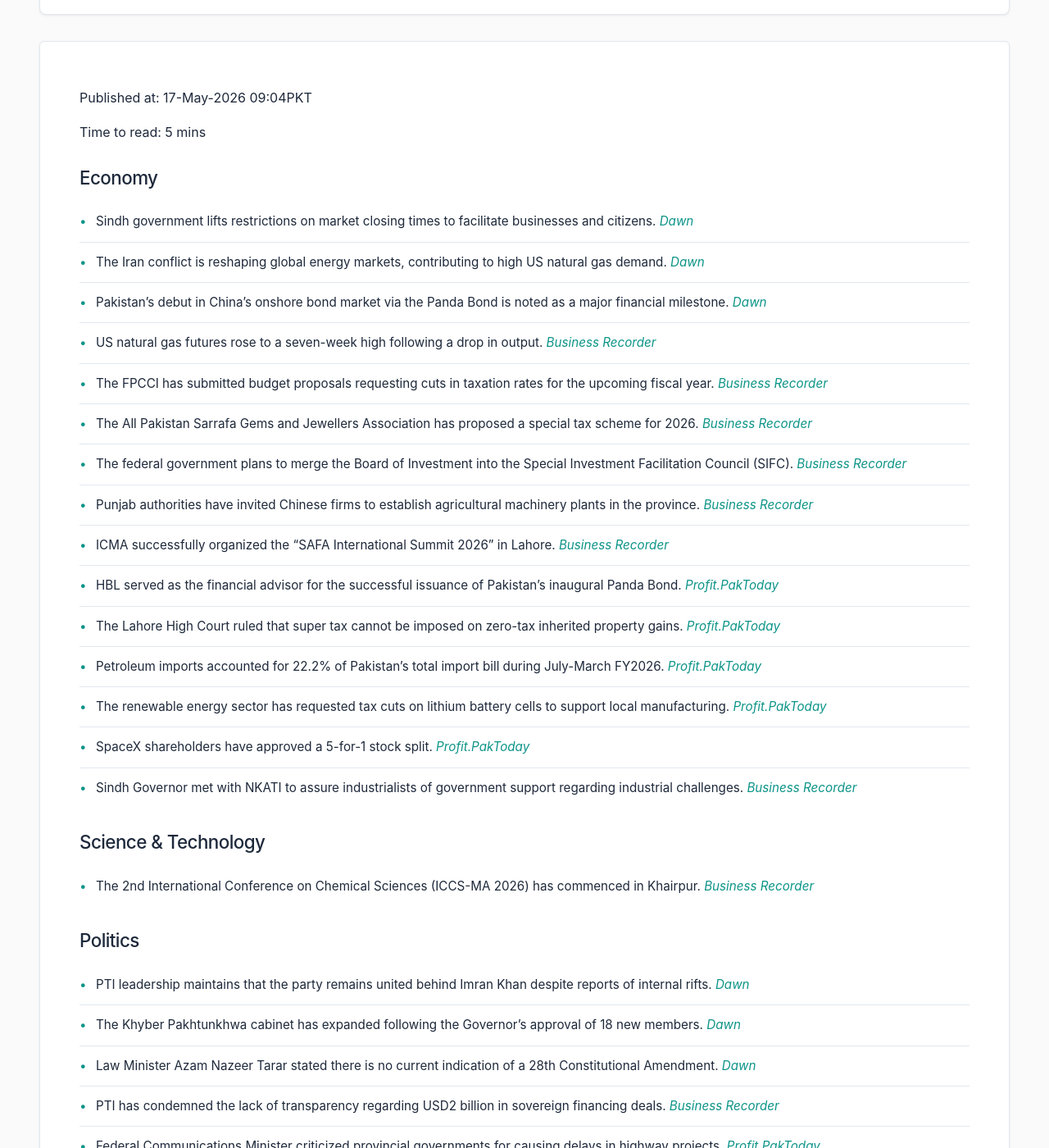
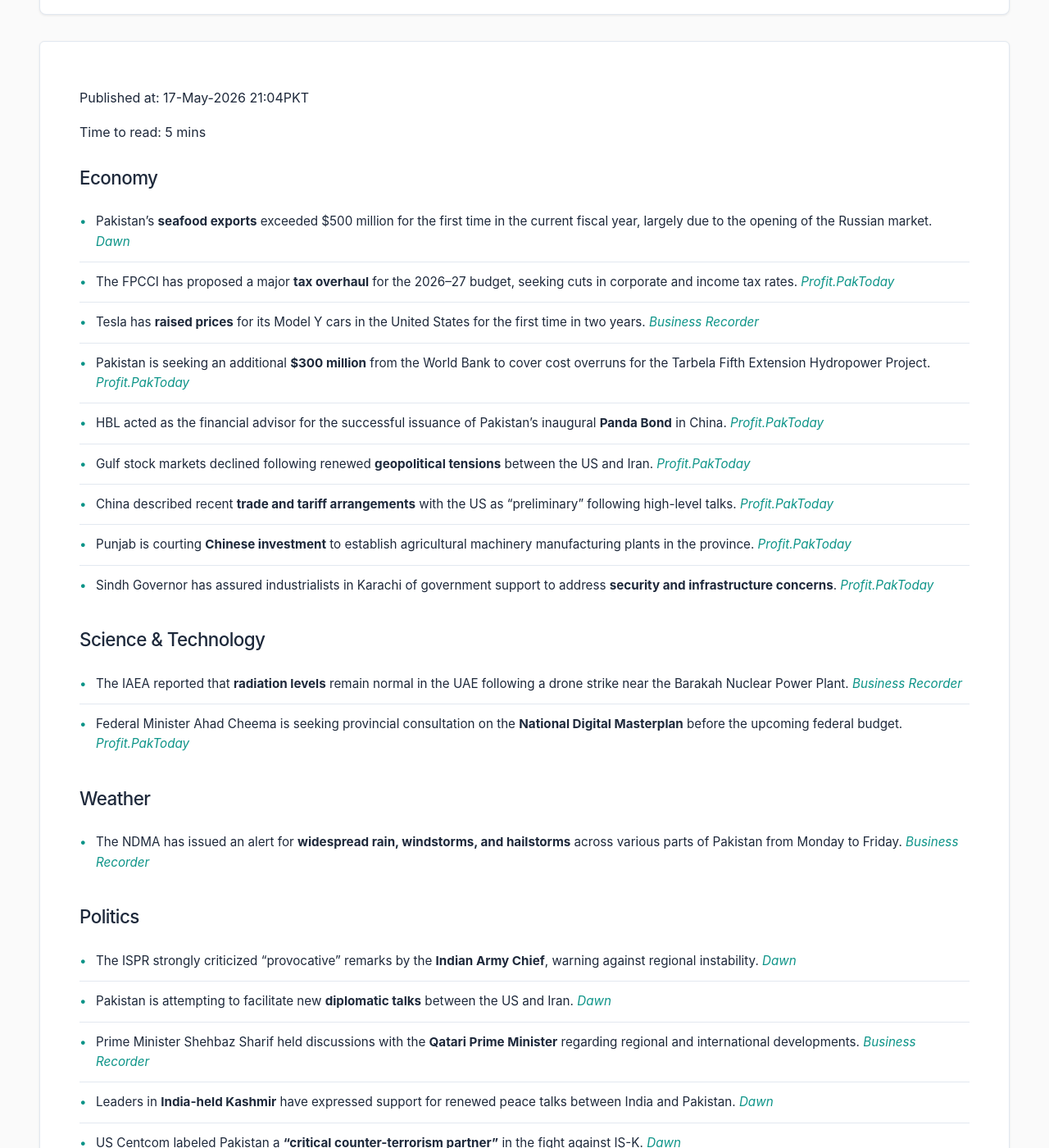
Before and after one commit to zsubzwary/news, a Jekyll site: the page built from en/index.md, in a window 1280 px wide and 1400 px high, scrolled down 209 px. Shown: the whole window at 82% size. Built offline with Jekyll 4.4.1, drawn with Linux system fonts in a browser that asks for light colours; some web fonts are replaced; comment, search, counter and statistics services are not loaded; some of the changed text lies outside the part shown.

Commit message:
DateTime; 2026-05-17T16:04:48.435Z

```diff
--- a/en/index.md
+++ b/en/index.md
@@ -4,71 +4,66 @@ title: Pakistan News Briefing
 lang: en
 ---
 
-Published at: 17-May-2026 09:04PKT
+Published at: 17-May-2026 21:04PKT
 
 Time to read: 5 mins
 
 ### Economy
-- Sindh government lifts restrictions on market closing times to facilitate businesses and citizens. *[Dawn](https://www.dawn.com/news/2000676/sindh-lifts-curbs-on-market-timings-minister-says-step-taken-to-facilitate-businesses-citizens)*
-- The Iran conflict is reshaping global energy markets, contributing to high US natural gas demand. *[Dawn](https://www.dawn.com/news/2000744/iran-conflict-reshapes-energy-markets-as-us-gas-demand-surges)*
-- Pakistan's debut in China's onshore bond market via the Panda Bond is noted as a major financial milestone. *[Dawn](https://www.dawn.com/news/2000818/situationer-panda-bond-financial-breathing-space-or-catalyst-for-reform?)*
-- US natural gas futures rose to a seven-week high following a drop in output. *[Business Recorder](https://www.brecorder.com/news/40421451/us-natural-gas-futures-climb-as-output-drops)*
-- The FPCCI has submitted budget proposals requesting cuts in taxation rates for the upcoming fiscal year. *[Business Recorder](https://www.brecorder.com/news/40421456/budget-proposals-fpcci-demands-cut-in-taxation-rates)*
-- The All Pakistan Sarrafa Gems and Jewellers Association has proposed a special tax scheme for 2026. *[Business Recorder](https://www.brecorder.com/news/40421463/jewellers-association-proposes-special-tax-scheme-for-2026)*
-- The federal government plans to merge the Board of Investment into the Special Investment Facilitation Council (SIFC). *[Business Recorder](https://www.brecorder.com/news/40421466/govt-moves-to-merge-boi-into-sifc)*
-- Punjab authorities have invited Chinese firms to establish agricultural machinery plants in the province. *[Business Recorder](https://www.brecorder.com/news/40421467/chinese-firms-urged-to-set-up-agri-machinery-plants-in-punjab)*
-- ICMA successfully organized the "SAFA International Summit 2026" in Lahore. *[Business Recorder](https://www.brecorder.com/news/40421468/icma-holds-safa-international-summit-2026)*
-- HBL served as the financial advisor for the successful issuance of Pakistan's inaugural Panda Bond. *[Profit.PakToday](https://profit.pakistantoday.com.pk/2026/05/16/hbl-plays-a-leading-role-in-the-inaugural-panda-bond-issuance/)*
-- The Lahore High Court ruled that super tax cannot be imposed on zero-tax inherited property gains. *[Profit.PakToday](https://profit.pakistantoday.com.pk/2026/05/16/lahore-high-court-rules-super-tax-cannot-apply-to-zero-tax-inherited-property-gains/)*
-- Petroleum imports accounted for 22.2% of Pakistan's total import bill during July-March FY2026. *[Profit.PakToday](https://profit.pakistantoday.com.pk/2026/05/16/petroleum-imports-account-for-22-2-of-pakistans-import-bill-says-aurangzeb/)*
-- The renewable energy sector has requested tax cuts on lithium battery cells to support local manufacturing. *[Profit.PakToday](https://profit.pakistantoday.com.pk/2026/05/16/renewable-energy-sector-seeks-tax-cuts-on-lithium-battery-cells-to-support-local-manufacturing/)*
-- SpaceX shareholders have approved a 5-for-1 stock split. *[Profit.PakToday](https://profit.pakistantoday.com.pk/2026/05/16/spacex-shareholders-approve-5-for-1-stock-split-bloomberg-news-reports/)*
-- Sindh Governor met with NKATI to assure industrialists of government support regarding industrial challenges. *[Business Recorder](https://www.brecorder.com/news/40421461/governor-meets-nkati-body-industrialists-assured-of-govts-full-support-in-resolving-their-issues)*
+- Pakistan’s **seafood exports** exceeded $500 million for the first time in the current fiscal year, largely due to the opening of the Russian market. *[Dawn](https://www.dawn.com/news/2000847/seafood-exports-top-500-million)*
+- The FPCCI has proposed a major **tax overhaul** for the 2026–27 budget, seeking cuts in corporate and income tax rates. *[Profit.PakToday](https://profit.pakistantoday.com.pk/2026/05/17/fpcci-calls-for-major-tax-overhaul-in-budget-2026-27-seeks-cuts-in-corporate-and-income-rates/)*
+- Tesla has **raised prices** for its Model Y cars in the United States for the first time in two years. *[Business Recorder](https://www.brecorder.com/news/40421526/tesla-raises-prices-of-model-y-cars-in-the-us-for-the-first-time-in-two-years)*
+- Pakistan is seeking an additional **$300 million** from the World Bank to cover cost overruns for the Tarbela Fifth Extension Hydropower Project. *[Profit.PakToday](https://profit.pakistantoday.com.pk/2026/05/17/pakistan-seeks-300-million-more-from-world-bank-for-tarbela-fifth-hydropower-project/)*
+- HBL acted as the financial advisor for the successful issuance of Pakistan's inaugural **Panda Bond** in China. *[Profit.PakToday](https://profit.pakistantoday.com.pk/2026/05/16/hbl-plays-a-leading-role-in-the-inaugural-panda-bond-issuance/)*
+- Gulf stock markets declined following renewed **geopolitical tensions** between the US and Iran. *[Profit.PakToday](https://profit.pakistantoday.com.pk/2026/05/17/gulf-markets-slip-as-trump-iran-rhetoric-undermines-hopes-of-strait-of-hormuz-deal/)*
+- China described recent **trade and tariff arrangements** with the US as "preliminary" following high-level talks. *[Profit.PakToday](https://profit.pakistantoday.com.pk/2026/05/17/china-calls-us-trade-tariff-and-aircraft-understandings-preliminary-after-trump-xi-talks/)*
+- Punjab is courting **Chinese investment** to establish agricultural machinery manufacturing plants in the province. *[Profit.PakToday](https://profit.pakistantoday.com.pk/2026/05/17/punjab-courts-chinese-investment-in-farm-machinery-manufacturing/)*
+- Sindh Governor has assured industrialists in Karachi of government support to address **security and infrastructure concerns**. *[Profit.PakToday](https://profit.pakistantoday.com.pk/2026/05/17/sindh-governor-assures-action-on-karachi-industrial-issues-as-nkati-flags-security-and-infrastructure-concerns/)*
 
 ### Science & Technology
-- The 2nd International Conference on Chemical Sciences (ICCS-MA 2026) has commenced in Khairpur. *[Business Recorder](https://www.brecorder.com/news/40421462/2nd-iccs-ma-2026-begins-at-salu-khairpur)*
+- The IAEA reported that **radiation levels** remain normal in the UAE following a drone strike near the Barakah Nuclear Power Plant. *[Business Recorder](https://www.brecorder.com/news/40421532/iaea-says-uae-radiation-levels-normal-after-drone-strike-near-barakah-plant)*
+- Federal Minister Ahad Cheema is seeking provincial consultation on the **National Digital Masterplan** before the upcoming federal budget. *[Profit.PakToday](https://profit.pakistantoday.com.pk/2026/05/17/cheema-seeks-provincial-sign-off-on-national-digital-masterplan-before-budget/)*
+
+### Weather
+- The NDMA has issued an alert for **widespread rain, windstorms, and hailstorms** across various parts of Pakistan from Monday to Friday. *[Business Recorder](https://www.brecorder.com/news/40421531/ndma-warns-of-widespread-rain-windstorms-from-monday-to-friday)*
 
 ### Politics
-- PTI leadership maintains that the party remains united behind Imran Khan despite reports of internal rifts. *[Dawn](https://www.dawn.com/news/2000822/pti-says-all-united-behind-imran-as-insiders-claim-internal-rifts)*
-- The Khyber Pakhtunkhwa cabinet has expanded following the Governor's approval of 18 new members. *[Dawn](https://www.dawn.com/news/2000820/kp-cabinet-expands-as-governor-okays-summary)*
-- Law Minister Azam Nazeer Tarar stated there is no current indication of a 28th Constitutional Amendment. *[Dawn](https://www.dawn.com/news/2000722/law-minister-tarar-sees-no-indication-of-28th-amendment-for-now)*
-- PTI has condemned the lack of transparency regarding USD2 billion in sovereign financing deals. *[Business Recorder](https://www.brecorder.com/news/40421454/usd2bn-sovereign-financing-deals-pti-condemns-lack-of-transparency)*
-- Federal Communications Minister criticized provincial governments for causing delays in highway projects. *[Profit.PakToday](https://profit.pakistantoday.com.pk/2026/05/16/communications-minister-blames-provinces-for-delays-in-highway-projects/)*
+- The ISPR strongly criticized "provocative" remarks by the **Indian Army Chief**, warning against regional instability. *[Dawn](https://www.dawn.com/news/2000883/ispr-takes-exception-after-indian-army-chief-says-pakistan-should-decide-between-being-part-of-geography-or-not)*
+- Pakistan is attempting to facilitate new **diplomatic talks** between the US and Iran. *[Dawn](https://www.dawn.com/news/2000823/pakistan-makes-fresh-bid-to-revive-us-iran-talks)*
+- Prime Minister Shehbaz Sharif held discussions with the **Qatari Prime Minister** regarding regional and international developments. *[Business Recorder](https://www.brecorder.com/news/40421535/pm-shehbaz-qatari-counterpart-discuss-evolving-regional-situation)*
+- Leaders in **India-held Kashmir** have expressed support for renewed peace talks between India and Pakistan. *[Dawn](https://www.dawn.com/news/2000813/india-pakistan-dialogue-push-gains-steam-in-held-kashmir-too)*
+- US Centcom labeled Pakistan a **"critical counter-terrorism partner"** in the fight against IS-K. *[Dawn](https://www.dawn.com/news/2000930/pakistan-critical-counter-terrorism-partner-in-us-fight-against-is-k-centcom)*
+- Andhra Pradesh CM Chandrababu Naidu announced **financial incentives** for families having a third or fourth child to address population decline. *[Profit.PakToday](https://profit.pakistantoday.com.pk/2026/05/17/chandrababu-naidu-announces-%e2%82%b930000-%e2%82%b940000-incentives-for-third-and-fourth-child-as-india-debates-population-decline/)*
+- Republican Senator Cassidy has lost his **re-election bid** in a campaign linked to Trump retribution. *[ARY](https://arynews.tv/republican-senator-cassidy-loses-re-election-to-trump-retribution-campaign)*
 
 ### National
-- Alleged drug queenpin Anmol alias Pinky has been remanded into police custody. *[Dawn](https://www.dawn.com/news/2000709/alleged-drug-queenpin-anmol-remanded-into-police-custody-till-may-22-in-narcotics-case)*
-- A woman police constable and a poet were killed during attacks in Balochistan. *[Dawn](https://www.dawn.com/news/2000821/woman-cop-poet-killed-in-balochistan-attacks)*
-- The high failure rate in CSS examinations is attributed to inadequate preparation and competition. *[Dawn](https://www.dawn.com/news/2000737/minister-chalks-up-css-failure-rate-to-lack-of-preparation-competitive-nature-of-exam)*
-- The FIA is set to probe a recent raid conducted on a jewellery shop in Karachi's Sarafa Bazaar. *[Dawn](https://www.dawn.com/news/2000745/fia-to-probe-agency-raid-on-jewellery-shop-in-karachis-sarafa-bazaar)*
-- Police in Bannu reported killing five militants during a recent operation. *[Dawn](https://www.dawn.com/news/2000719/bannu-police-kill-five-militants-after-launching-operation-in-district)*
-- A court has sent accused drug smuggler 'Pinky' to jail. *[Business Recorder](https://www.brecorder.com/news/40421465/court-sends-accused-drug-smuggler-pinky-to-jail)*
-- Islamabad recorded over 40 incidents of crime, including vehicle thefts and robberies, in one week. *[Business Recorder](https://www.brecorder.com/news/40421471/capital-has-witnessed-over-40-incidents-of-crime-within-one-week)*
-- Prof Dr Sarwar Muhammad Khawaja has been conferred the Sitara-e-Imtiaz by the President. *[Business Recorder](https://www.brecorder.com/news/40421473/prof-dr-sarwar-muhammad-khawaja-given-sitara-e-imtiaz)*
+- The Ruet-i-Hilal Committee announced that **Eidul Azha** will be celebrated on May 27 following the sighting of the Zilhaj moon. *[Dawn](https://www.dawn.com/news/2000923/zilhaj-moon-sighted-eidul-azha-to-fall-on-may-27)*
+- The DGIP is set to introduce **nationwide home delivery** for passport applicants. *[Dawn](https://www.dawn.com/news/2000939/applicants-will-soon-have-the-option-to-get-passports-delivered-to-their-doorsteps-says-official)*
+- The NHMP has imposed a **ban on vehicles** loaded with sacrificial animals on motorways to prevent accidents. *[Dawn](https://www.dawn.com/news/2000929/entry-of-vehicles-loaded-with-sacrificial-animals-banned-on-motorways-ahead-of-eidul-azha)*
+- The KP Governor has expanded the **provincial cabinet**, swearing in five new ministers. *[Dawn](https://www.dawn.com/news/2000903/governor-kundi-administers-oath-to-5-new-kp-ministers)*
+- **Section 144** has been imposed in Quetta for one month due to security threats. *[Business Recorder](https://www.brecorder.com/news/40421534/section-144-imposed-in-quetta-for-one-month-amid-security-threat)*
+- The FIA arrested two individuals in Karachi for **impersonating government officials**. *[Dawn](https://www.dawn.com/news/2000896/fia-arrests-two-for-impersonating-government-officials-in-karachi)*
+- A woman police constable and a poet were **killed in targeted attacks** in Balochistan. *[Dawn](https://www.dawn.com/news/2000821/woman-cop-poet-killed-in-balochistan-attacks)*
+- **Traffic chaos** persists in Karachi despite the e-challan system due to dysfunctional signals and infrastructure issues. *[Dawn](https://www.dawn.com/news/2000760/e-challan-system-yet-to-bring-order-on-karachis-roads)*
 
 ### International
-- Pakistan has made a diplomatic effort to revive talks between the US and Iran. *[Dawn](https://www.dawn.com/news/2000823/pakistan-makes-fresh-bid-to-revive-us-iran-talks)*
-- Israeli airstrikes have continued in southern Lebanon despite an extended truce. *[Dawn](https://www.dawn.com/news/2000816/extended-truce-fails-to-stop-israeli-attacks-on-lebanon)*
-- Leaders in India-held Kashmir have expressed support for dialogue with Pakistan. *[Dawn](https://www.dawn.com/news/2000813/india-pakistan-dialogue-push-gains-steam-in-held-kashmir-too)*
-- Seven people were injured after a driver ran over pedestrians in Modena, Italy. *[Dawn](https://www.dawn.com/news/2000743/seven-injured-as-driver-in-italian-city-runs-over-pedestrians)*
-- Large-scale protests and counter-protests occurred in London involving far-right and pro-Palestinian groups. *[Dawn](https://www.dawn.com/news/2000715/tens-of-thousands-turn-out-for-uk-far-right-rally-counter-protest)*
-- A collision between a freight train and a bus in Thailand resulted in at least eight deaths. *[Dawn](https://www.dawn.com/news/2000716/at-least-eight-dead-25-injured-in-train-collision-that-sparks-bus-fire-in-thailand)*
-- Hamas confirmed the death of its military chief, Ezzedine Al-Haddad, following an Israeli strike. *[Dawn](https://www.dawn.com/news/2000705/hamas-confirms-killing-of-military-chief-after-israeli-strike)*
-- US President Donald Trump announced the elimination of ISIS second-in-command Abu Bilal al-Minuki. *[Dawn](https://www.dawn.com/news/2000662/trump-says-isis-second-in-command-abu-bilal-al-minuki-eliminated)*
-- A Pakistan-Russia international conference was held in Kazan to discuss bilateral relations. *[Business Recorder](https://www.brecorder.com/news/40421459/pakistan-russia-moot-held-in-kazan)*
-- The German Consul General met with the Sindh Governor to discuss trade and investment. *[Business Recorder](https://www.brecorder.com/news/40421464/german-cg-calls-on-sindh-governor)*
-- Deputy PM Ishaq Dar held discussions with the Foreign Minister of Uzbekistan. *[Business Recorder](https://www.brecorder.com/news/40421469/dar-speaks-to-uzbek-fm)*
-- PM Shehbaz Sharif reaffirmed support for a sovereign Palestinian state on the 78th Nakba anniversary. *[Business Recorder](https://www.brecorder.com/news/40421472/78th-nakba-anniversary-shehbaz-reaffirms-resolute-support-for-palestinian-state)*
-- Pakistan has assured the US of security for companies working on the Reko Diq project. *[Profit.PakToday](https://profit.pakistantoday.com.pk/2026/05/16/pakistan-assures-security-for-us-companies-working-on-reko-diq-project/)*
-- BRICS talks in India concluded without a joint statement due to internal divisions over the Iran conflict. *[Profit.PakToday](https://profit.pakistantoday.com.pk/2026/05/16/brics-talks-end-without-joint-statement-exposing-divisions-over-war-in-iran/)*
+- Islamabad and Baku are developing ties within a **trilateral framework** involving Pakistan, Turkiye, and Azerbaijan. *[Dawn](https://www.dawn.com/news/2000914/islamabad-baku-developing-ties-within-pakistan-turkiye-azerbaijan-trilateral-framework-president-aliyev)*
+- A **drone strike** triggered a fire near a nuclear power plant in Abu Dhabi, though no radiation leaks were reported. *[Business Recorder](https://www.brecorder.com/news/40421529/drone-strike-starts-fire-outside-uae-nuclear-plant)*
+- Italy's Prime Minister Giorgia Meloni traveled to Modena following a **car-ramming incident** that injured several people. *[Business Recorder](https://www.brecorder.com/news/40421519/italy-pm-meloni-heads-to-modena-after-car-ramming-cancels-cyprus-meeting)*
+- China has dispatched **rescue workers** to the Guangxi region following a fatal flooding incident. *[Business Recorder](https://www.brecorder.com/news/40421524/china-sends-rescue-workers-to-guangxi-flood-site)*
+- Pakistan secured a major **legal win against India** in the Indus Waters case. *[ARY](https://arynews.tv/pakistan-wins-legal-battle-against-india)*
 
 ### Sports
-- Litton Das scored a century to help Bangladesh reach 278 in the Test against Pakistan. *[Dawn](https://www.dawn.com/news/2000724/littons-rearguard-ton-propels-bangladesh-to-278-in-pakistan-test)*
+- Bangladesh has taken command in the **second Test against Pakistan** following strong bowling and a half-century by Mahmudul Hasan Joy. *[Dawn](https://www.dawn.com/news/2000932/bowlers-opener-joy-put-bangladesh-in-command-of-second-test-against-pakistan)*
+- Elina Svitolina won the **Italian Open** title after defeating Coco Gauff. *[Business Recorder](https://www.brecorder.com/news/40421522/svitolina-fights-off-gauff-to-win-third-italian-open-title)*
+- Chelsea has appointed **Xabi Alonso** as their new manager on a four-year deal. *[Business Recorder](https://www.brecorder.com/news/40421520/chelsea-appoint-xabi-alonso-as-new-manager)*
+- Jose Mourinho has indicated he may decide his **future** next week amid talks of a return to Real Madrid. *[Business Recorder](https://www.brecorder.com/news/40421521/mourinho-says-will-decide-future-by-next-week-amid-real-madrid-talks)*
+- FIFA held "constructive" meetings with the **Iranian federation** regarding participation in the 2026 World Cup. *[Business Recorder](https://www.brecorder.com/news/40421530/iran-have-constructive-meeting-with-fifa-over-world-cup-preparations)*
+- A **North Korean women's soccer club** has arrived in South Korea for the Asian Women's Champions League. *[Business Recorder](https://www.brecorder.com/news/40421527/north-korean-womens-soccer-club-arrives-in-south-amid-strained-ties)*
 
 ### Health
-- The Balochistan government and SLIC signed an agreement to launch the 'People’s Health Program' for government employees. *[Business Recorder](https://www.brecorder.com/news/40421457/balochistan-govt-slic-ink-deal-to-launch-peoples-health-program)*
+- The WHO has declared an **Ebola outbreak** in the Democratic Republic of Congo and Uganda a public health emergency of international concern. *[Dawn](https://www.dawn.com/news/2000924/who-declares-ebola-outbreak-in-dr-congo-uganda-an-emergency-of-international-concern)*
 
 ### Other
-- The APNS expressed condolences over the death of veteran journalist Altaf Qureshi. *[Business Recorder](https://www.brecorder.com/news/40421458/apns-condoles-demise-of-altaf-qureshi)*
-- Karachi Mayor inaugurated an Air Quality Display Project to monitor pollution levels. *[Business Recorder](https://www.brecorder.com/news/40421460/mayor-opens-air-quality-display-project)*
-- President Zardari extended greetings to the telecommunications community on World Telecommunication Day. *[Business Recorder](https://www.brecorder.com/news/40421470/president-extends-greetings-to-telecommunications-community)*
-- A partnership was signed to develop Thandiani as a major mountain tourism destination. *[Profit.PakToday](https://profit.pakistantoday.com.pk/2026/05/16/thandianis-400-kanals-set-to-rewrite-pakistans-tourism-landscape/)*
+- Kami Rita Sherpa has set a record by scaling **Mount Everest** for the 32nd time. *[Business Recorder](https://www.brecorder.com/news/40421528/nepali-sherpa-scales-mount-everest-for-a-record-32nd-time)*
+- **Bulgaria** emerged as the winner of the Eurovision Song Contest. *[Business Recorder](https://www.brecorder.com/news/40421523/bulgaria-wins-eurovision-song-contest-israel-comes-second-again)*
+- A Qantas flight was diverted after a **disruptive passenger** bit a flight attendant. *[Dawn](https://www.dawn.com/news/2000901/qantas-flight-diverted-after-man-bites-flight-attendant)*
```
